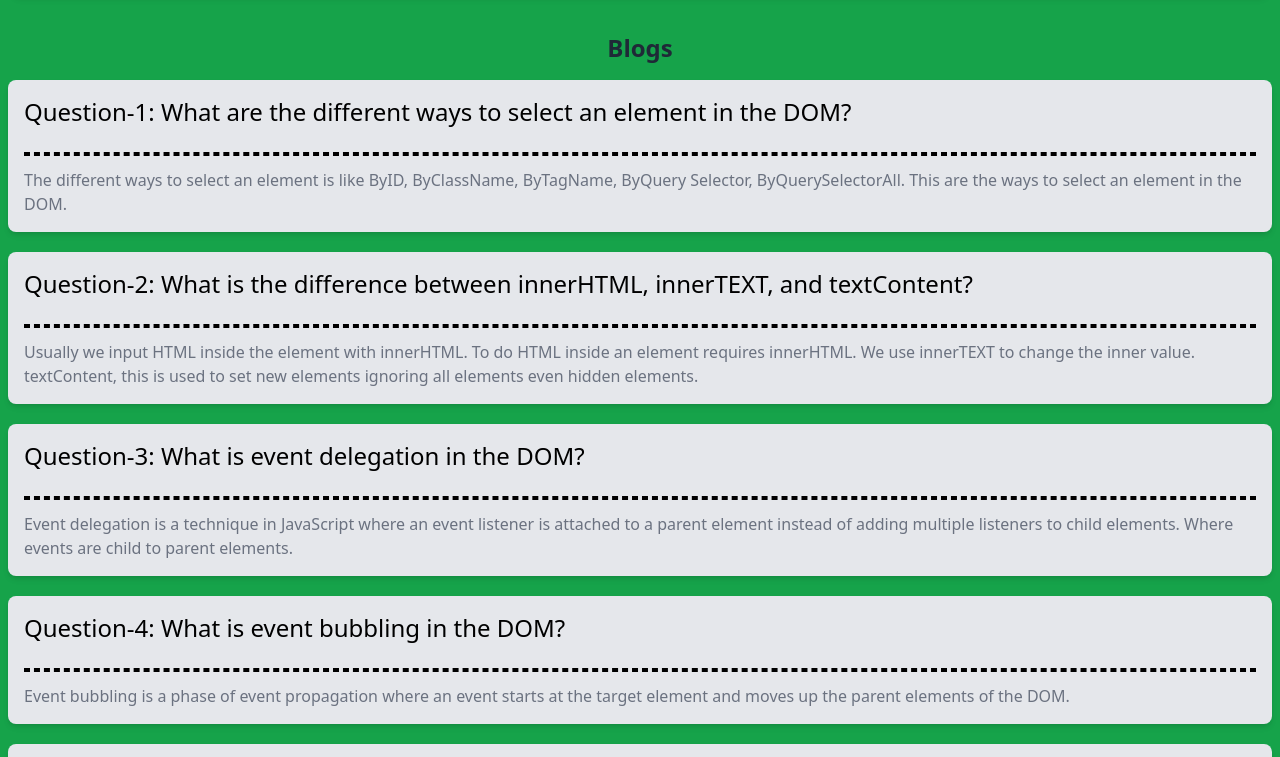
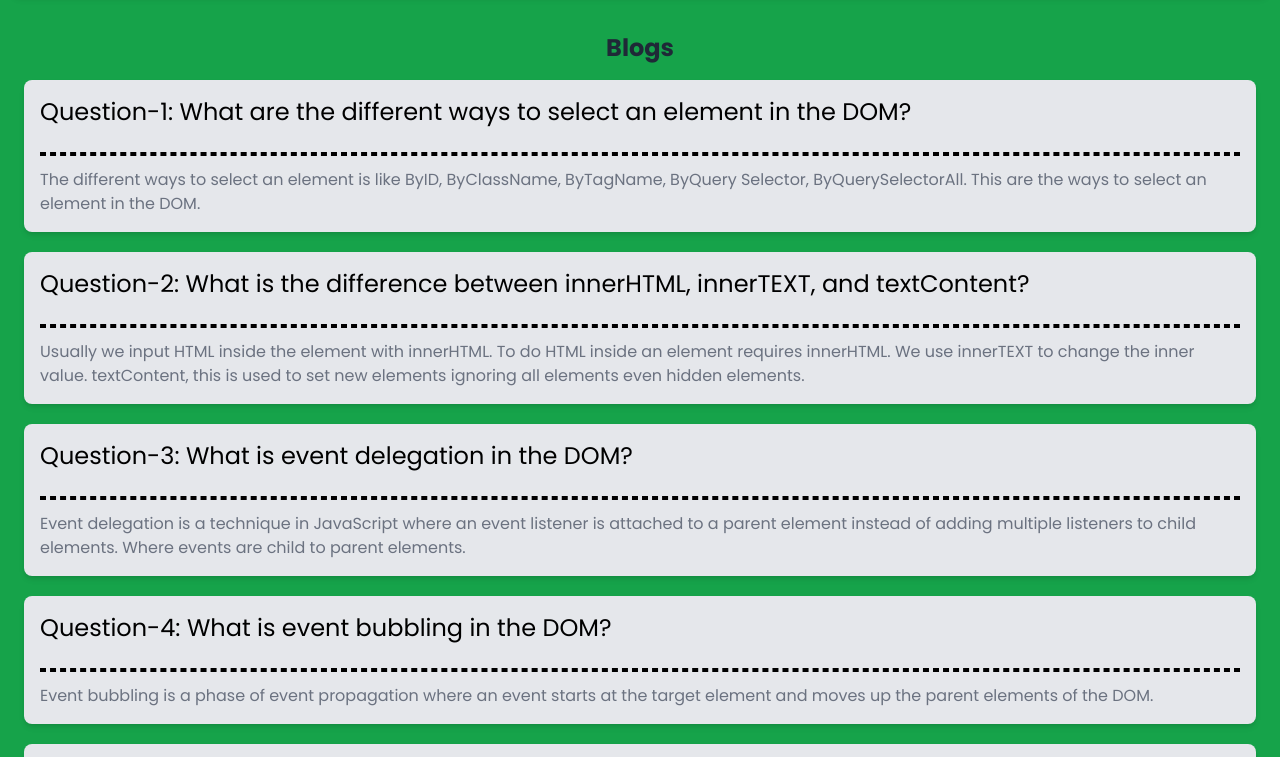
Before and after one commit to nahidkhan31/b-11-assignment-05, a plain HTML site: page index2.html in a window 1280 px wide. Shown: the part 80-837 px from the top of the page. Drawn offline with nearby package versions, Linux system fonts and the light colour scheme.

Commit message:
added code

```diff
--- a/index2.html
+++ b/index2.html
@@ -5,9 +5,10 @@
     <meta name="viewport" content="width=device-width, initial-scale=1.0">
     <link href="https://cdn.jsdelivr.net/npm/daisyui@4.12.24/dist/full.min.css" rel="stylesheet" type="text/css" />
     <script src="https://cdn.tailwindcss.com"></script>
-    <title>Document</title>
+    <link rel="stylesheet" href="style/style.css">
+    <title>Assignment-05</title>
 </head>
-<body class="bg-green-600 min-h-screen">
+<body class="poppins bg-green-600 min-h-screen">
     <header class="p-3">
         <nav>
             <div class="navbar bg-base-300 shadow-md flex justify-between px-4 rounded-lg">
@@ -22,7 +23,7 @@
         </nav>
     </header>
 
-    <main class="mt-4 p-2">
+    <main class="mt-4 p-2 px-6">
         <h1 class="text-2xl font-bold text-center mb-4">Blogs</h1>
         <div class="bg-gray-200 shadow-md p-4 rounded-lg">
             <div>
--- a/jsfolder/discover.js
+++ b/jsfolder/discover.js
@@ -168,6 +168,7 @@ document.getElementById('com6-btn').addEventListener('click', function(event){
     document.getElementById("com6-btn").disabled = true;
 
      alert("Board update Successfully");
+     alert("Congratulation!!! You have completed all the current task")
   }
 
 })
--- /dev/null
+++ b/style/style.css
@@ -0,0 +1,6 @@
+@import url('https://fonts.googleapis.com/css2?family=Poppins:ital,wght@0,100;0,200;0,300;0,400;0,500;0,600;0,700;0,800;0,900;1,100;1,200;1,300;1,400;1,500;1,600;1,700;1,800;1,900&display=swap');
+  .poppins{
+    font-family: "Poppins", serif;
+    /* font-weight: 100;
+    font-style: normal; */
+  }
```
Also changed, not shown: index.html (+4 -3 lines).
